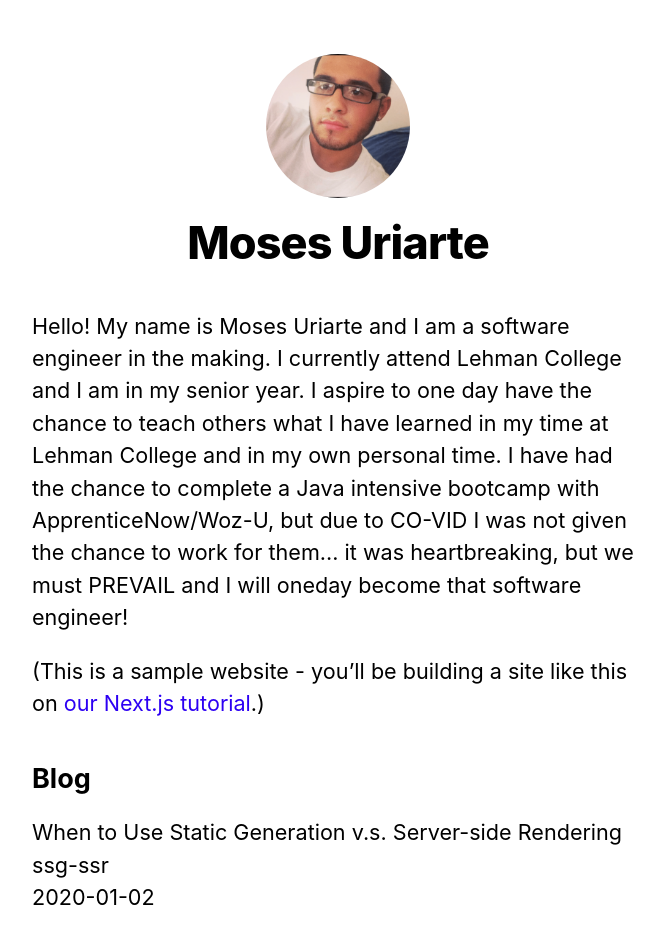
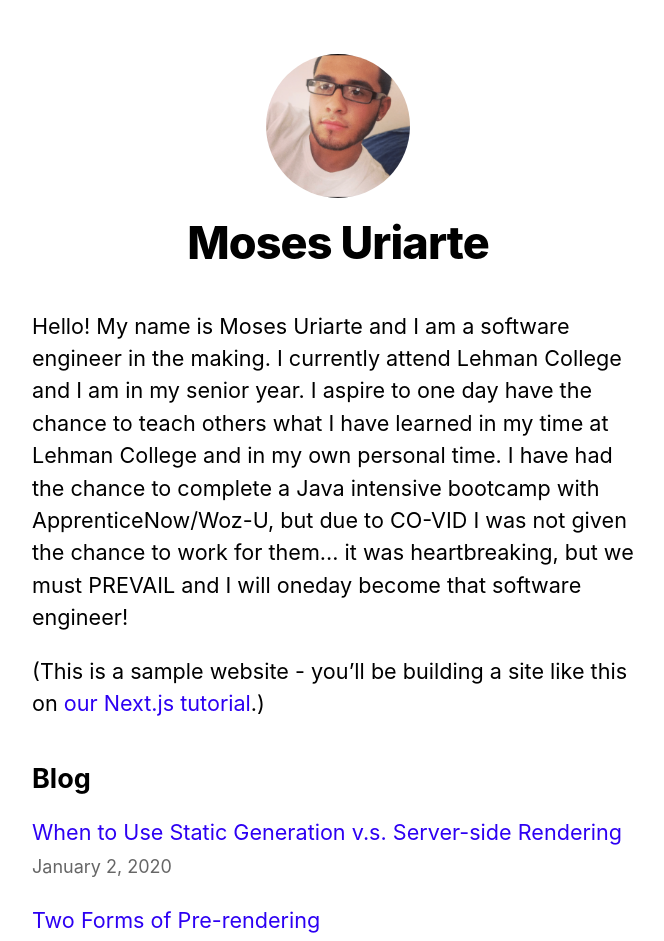
Before and after one commit to Moedanilo/nextjs-blog, a Next.js app: page / in a window 1280 px wide. Shown: the top 941 px of the page, without its empty margins (302-966 px from the left). Built offline with nearby package versions, Linux system fonts and the light colour scheme.

Commit message:
Added finishing touches and implemented api file

```diff
--- /dev/null
+++ b/pages/api/hello.js
@@ -0,0 +1,3 @@
+export default function handler(req, res) {
+    res.status(200).json({ text: 'Hello' });
+  }
--- a/pages/index.js
+++ b/pages/index.js
@@ -2,6 +2,8 @@
 import Layout, { siteTitle } from '../components/layout';
 import utilStyles from '../styles/utils.module.css';
 import { getSortedPostsData } from '/lib/posts';
+import Link from 'next/link';
+import Date from '../components/date';
 
 export async function getStaticProps() {
   const allPostsData = getSortedPostsData();
@@ -34,12 +36,12 @@
         <ul className={utilStyles.list}>
           {allPostsData.map(({ id, date, title }) => (
             <li className={utilStyles.listItem} key={id}>
-              {title}
-              <br />
-              {id}
-              <br />
-              {date}
-            </li>
+            <Link href={`/posts/${id}`}>{title}</Link>
+            <br />
+            <small className={utilStyles.lightText}>
+              <Date dateString={date} />
+            </small>
+          </li>
           ))}
         </ul>
       </section>
```
